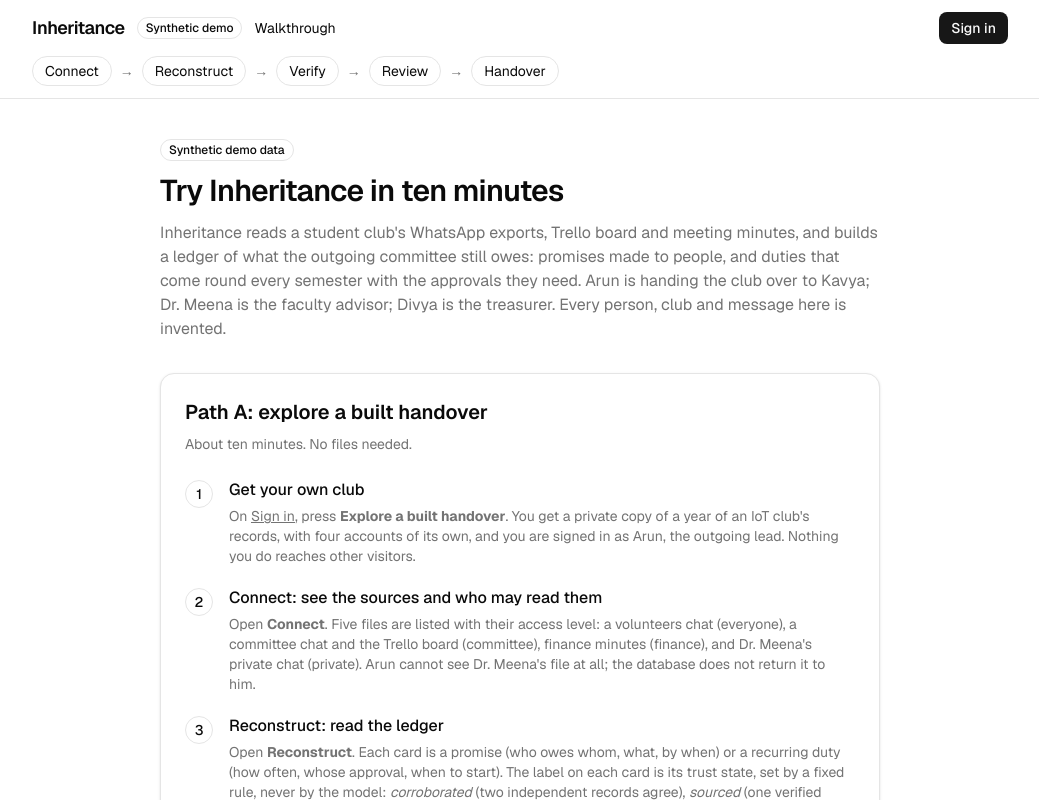
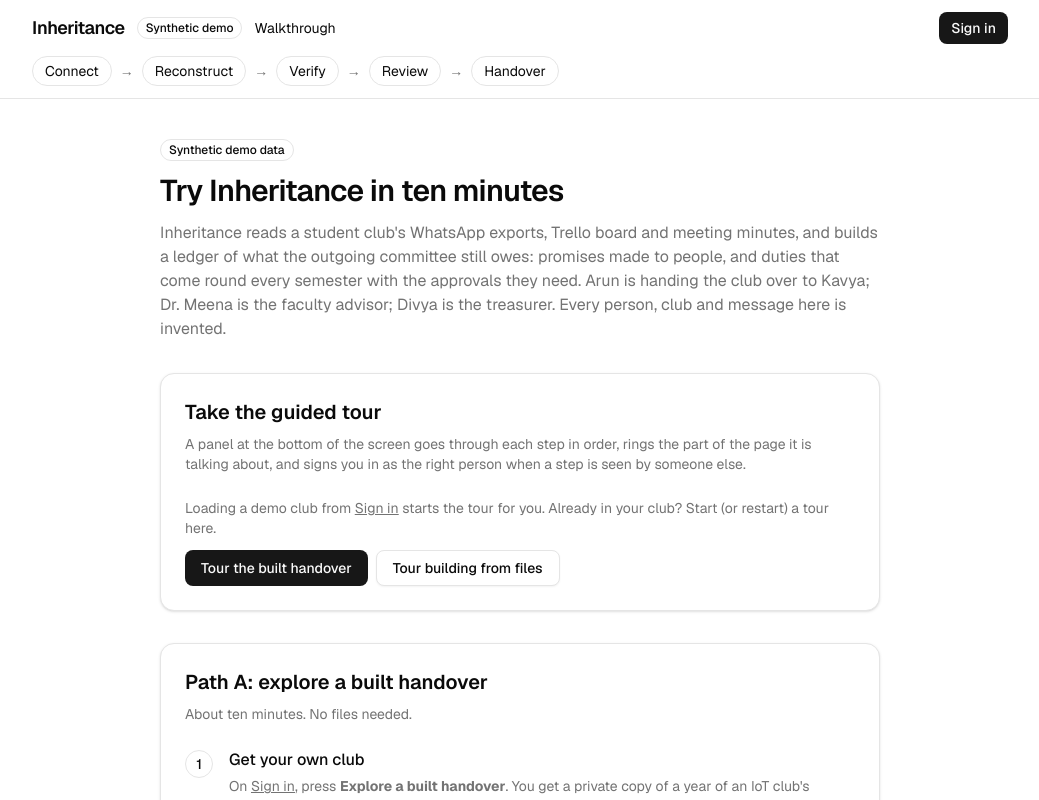
Before and after one commit to Karthikeyan-2001/inheritance-club-handover, a Next.js app: page /guide in a window 1280 px wide. Shown: the top 800 px of the page, without its empty margins (120-1159 px from the left). Built offline with nearby package versions, Linux system fonts and the light colour scheme; no server answers.

Commit message:
feat(tour): a new demo club starts the tour; the walkthrough page restarts either track

```diff
--- a/src/app/actions/demo-club.ts
+++ b/src/app/actions/demo-club.ts
@@ -16,6 +16,7 @@ import {
 import { ephemeralSignIn, sandboxConfig, sandboxCookieOptions, serviceClient } from "@/lib/demo/sandbox-server";
 import type { Db } from "@/lib/demo/load-club";
 import { createSupabaseServerClient } from "@/lib/supabase/server";
+import { setTourCookie } from "@/lib/tour/tour-cookie";
 
 /**
  * "Load demo club": build the visitor their own copy of the synthetic club and sign them in
@@ -67,6 +68,8 @@ export async function loadDemoClub(form: FormData): Promise<void> {
     const { data: old } = await admin.from("demo_sandboxes").select("id, user_ids").eq("id", previous.workspaceId).maybeSingle();
     if (old) await purgeOne(admin, old).catch(() => {}); // otherwise it expires on schedule
   }
+  // Every new copy starts the guided tour at its first stop; the visitor can exit it at any time.
+  await setTourCookie({ track: club === "empty" ? "files" : "built", index: 0 });
   redirect(club === "empty" ? "/import?welcome=empty" : "/?welcome=copy");
 }
 
--- a/src/app/guide/page.tsx
+++ b/src/app/guide/page.tsx
@@ -1,5 +1,7 @@
 import type { Metadata } from "next";
 import Link from "next/link";
+import { startTour } from "@/app/actions/tour";
+import { PendingButton } from "@/components/demo/pending-button";
 import { Badge } from "@/components/ui/badge";
 import { Card, CardContent, CardDescription, CardHeader, CardTitle } from "@/components/ui/card";
 
@@ -37,6 +39,34 @@ export default function GuidePage() {
           club and message here is invented.
         </p>
       </div>
+
+      <Card data-testid="tour-start">
+        <CardHeader>
+          <CardTitle className="text-xl">
+            <h2>Take the guided tour</h2>
+          </CardTitle>
+          <CardDescription>
+            A panel at the bottom of the screen goes through each step in order, rings the part of the page it is talking
+            about, and signs you in as the right person when a step is seen by someone else.
+          </CardDescription>
+        </CardHeader>
+        <CardContent className="flex flex-col gap-3 text-sm">
+          <p className="text-muted-foreground">
+            Loading a demo club from <Link className="underline" href="/login">Sign in</Link> starts the tour for you. Already in your
+            club? Start (or restart) a tour here.
+          </p>
+          <div className="flex flex-wrap gap-2">
+            <form action={startTour}>
+              <input type="hidden" name="track" value="built" />
+              <PendingButton pendingLabel="Starting…">Tour the built handover</PendingButton>
+            </form>
+            <form action={startTour}>
+              <input type="hidden" name="track" value="files" />
+              <PendingButton variant="outline" pendingLabel="Starting…">Tour building from files</PendingButton>
+            </form>
+          </div>
+        </CardContent>
+      </Card>
 
       <Card>
         <CardHeader>
--- a/src/app/page.tsx
+++ b/src/app/page.tsx
@@ -6,7 +6,8 @@ async function Welcome({ searchParams }: { searchParams: PageProps<"/">["searchP
   if (welcome !== "copy") return null;
   return (
     <p role="status" className="rounded-md border px-4 py-3 text-sm">
-      Your own demo club is ready. You are signed in as Arun, the outgoing lead. Switch to
+      Your own demo club is ready. You are signed in as Arun, the outgoing lead. The guided tour at
+      the bottom of the screen takes you through each step; exit it whenever you like and switch to
       Dr. Meena, Kavya or Divya from the menu at the top right to see what each role can read.
     </p>
   );
```
